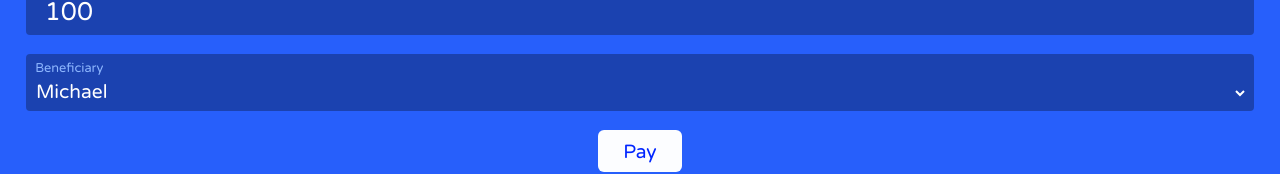
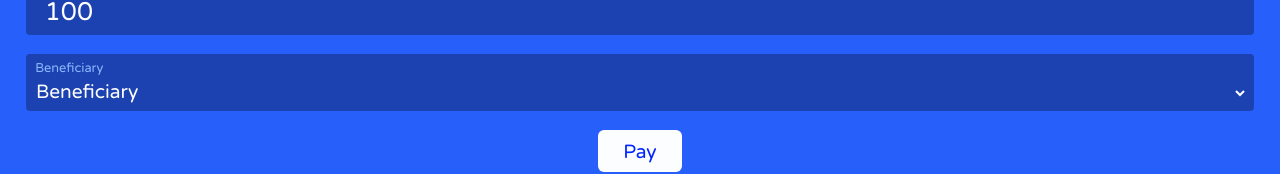
Before and after one commit to michaeldera/wallet, a React (Create React App) app: page / in a window 1280 px wide. Shown: the part 332-506 px from the top of the page. Built offline with nearby package versions, Linux system fonts and the light colour scheme.

Commit message:
added default option

```diff
--- a/src/components/select/Select.tsx
+++ b/src/components/select/Select.tsx
@@ -6,6 +6,7 @@ function Select(props: any) {
     <div className="select-input-control">
       <label className="select-label">Beneficiary</label>
       <select onChange={props.onChange} className="select-input">
+        <option selected={true} disabled={true} value="Select">Beneficiary</option>
         {props.children}
       </select>
     </div>
```
